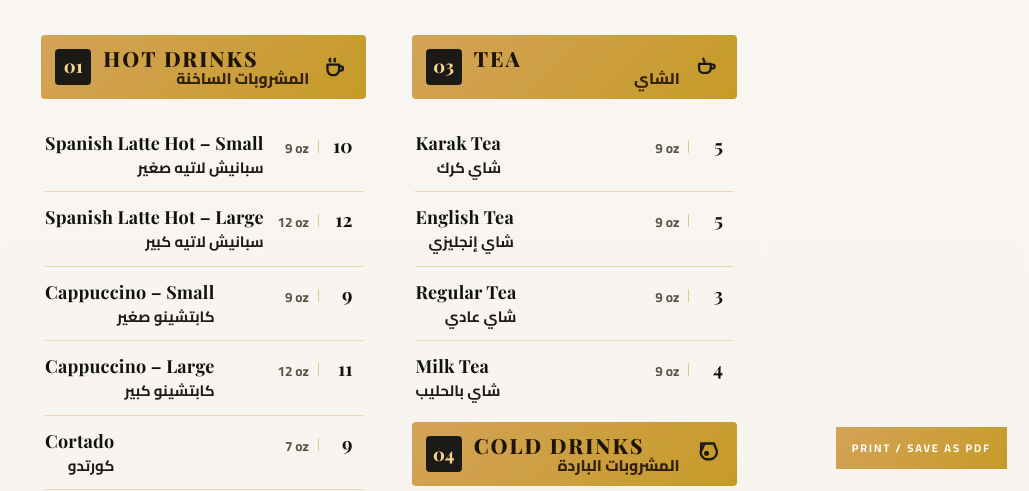
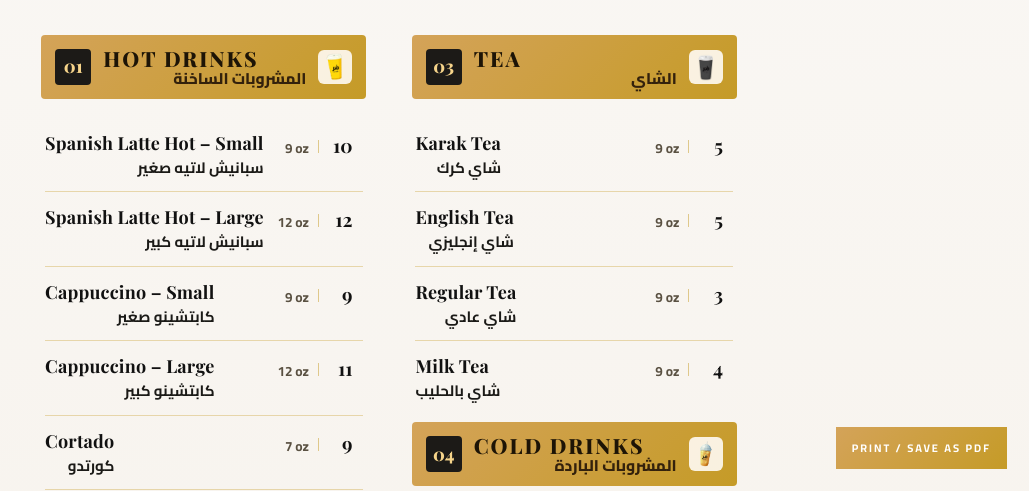
Before and after one commit to Ahmed-Adham03/MorMenu, a plain HTML site: page print-menu.html in a window 1280 px wide. Shown: the part 309-800 px from the top of the page, without its empty margins (251-1280 px from the left). Drawn offline with nearby package versions, Linux system fonts and the light colour scheme.

Commit message:
Print menu: use assets category images in gold banners

```diff
--- a/print-menu.html
+++ b/print-menu.html
@@ -85,7 +85,13 @@
       font-weight: 800; font-size: 15.5px;
       color: #33210C;
     }
-    .group-head .ic { width: 31px; height: 31px; flex: none; }
+    .group-head img.ic {
+      width: 34px; height: 34px; flex: none;
+      object-fit: contain;
+      background: rgba(255, 251, 244, 0.9);
+      border-radius: 6px;
+      padding: 3px;
+    }
     .items { padding: 5mm 1mm 2mm; }
 
     /* ---- One row per size entry, generous print spacing ---- */
@@ -477,12 +483,12 @@
   ]
 };
 
-    /* Dark line-art category icons for the gold banner */
-    var ICONS = {
-      hot: '<svg class="ic" viewBox="0 0 24 24" fill="none" stroke="#1C1A17" stroke-width="1.8" stroke-linecap="round" stroke-linejoin="round"><path d="M5 10.5h9v4a4.2 4.2 0 0 1-4.2 4.2h-0.6A4.2 4.2 0 0 1 5 14.5v-4Z"/><path d="M14 12h1.4a1.6 1.6 0 0 1 0 3.2h-1.4"/><path d="M7.2 6c-.6.6-.6 1.5 0 2.1"/><path d="M10.8 6c-.6.6-.6 1.5 0 2.1"/></svg>',
-      coffee: '<svg class="ic" viewBox="0 0 24 24" fill="none" stroke="#1C1A17" stroke-width="1.8" stroke-linecap="round" stroke-linejoin="round"><path d="M12 5C8.6 6.6 6 9.8 6 12.6 6 16.6 8.7 19.5 12 19.5s6-2.9 6-6.9C18 9.8 15.4 6.6 12 5Z"/><path d="M12 7.5v9"/><path d="M9.2 11.5c1-.8 1.9-1.5 2.8-2.6"/></svg>',
-      tea: '<svg class="ic" viewBox="0 0 24 24" fill="none" stroke="#1C1A17" stroke-width="1.8" stroke-linecap="round" stroke-linejoin="round"><path d="M5.5 10h9v3.5a3.5 3.5 0 0 1-3.5 3.5H9a3.5 3.5 0 0 1-3.5-3.5V10Z"/><path d="M14.5 10.5H16a1.5 1.5 0 0 1 0 3h-1.5"/><path d="M8.8 6c0 .9.7 1.6.9 2.5"/></svg>',
-      cold: '<svg class="ic" viewBox="0 0 24 24" fill="none" stroke="#1C1A17" stroke-width="1.8" stroke-linecap="round" stroke-linejoin="round"><path d="M7 3.5h10l1.9 4.9a5.6 5.6 0 0 1-2.4 6.6 5.6 5.6 0 0 1-3.5.7H11a5.6 5.6 0 0 1-3.9-7.3L7 3.5Z"/><path d="M9.3 4.5 7.3 9"/><rect x="10.3" y="10.2" width="1.9" height="1.9" rx="0.4"/></svg>'
+    /* Category images from assets/ (same set as the live menu) */
+    var ICON_IMAGES = {
+      hot: { src: "assets/HotDrinks.png", alt: "Hot drinks" },
+      coffee: { src: "assets/coffee.png", alt: "Coffee" },
+      tea: { src: "assets/Tea.png", alt: "Tea" },
+      cold: { src: "assets/coldDrinks.png", alt: "Cold drinks" }
     };
 
     function render(data) {
@@ -523,8 +529,12 @@
         langs.appendChild(ar);
         head.appendChild(langs);
 
-        if (s.icon && ICONS[s.icon]) {
-          head.insertAdjacentHTML("beforeend", ICONS[s.icon]);
+        if (s.icon && ICON_IMAGES[s.icon]) {
+          var ic = document.createElement("img");
+          ic.className = "ic";
+          ic.src = ICON_IMAGES[s.icon].src;
+          ic.alt = ICON_IMAGES[s.icon].alt;
+          head.appendChild(ic);
         }
         g.appendChild(head);
 
```
